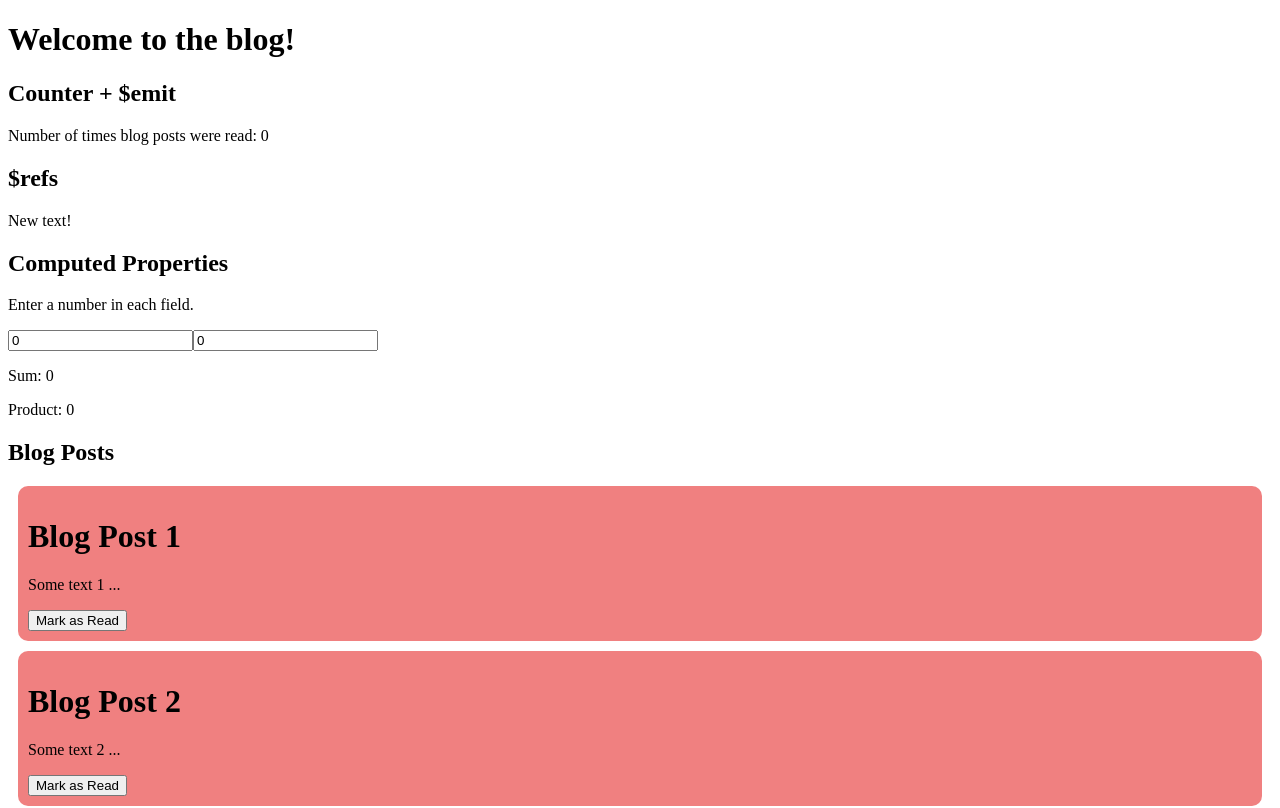
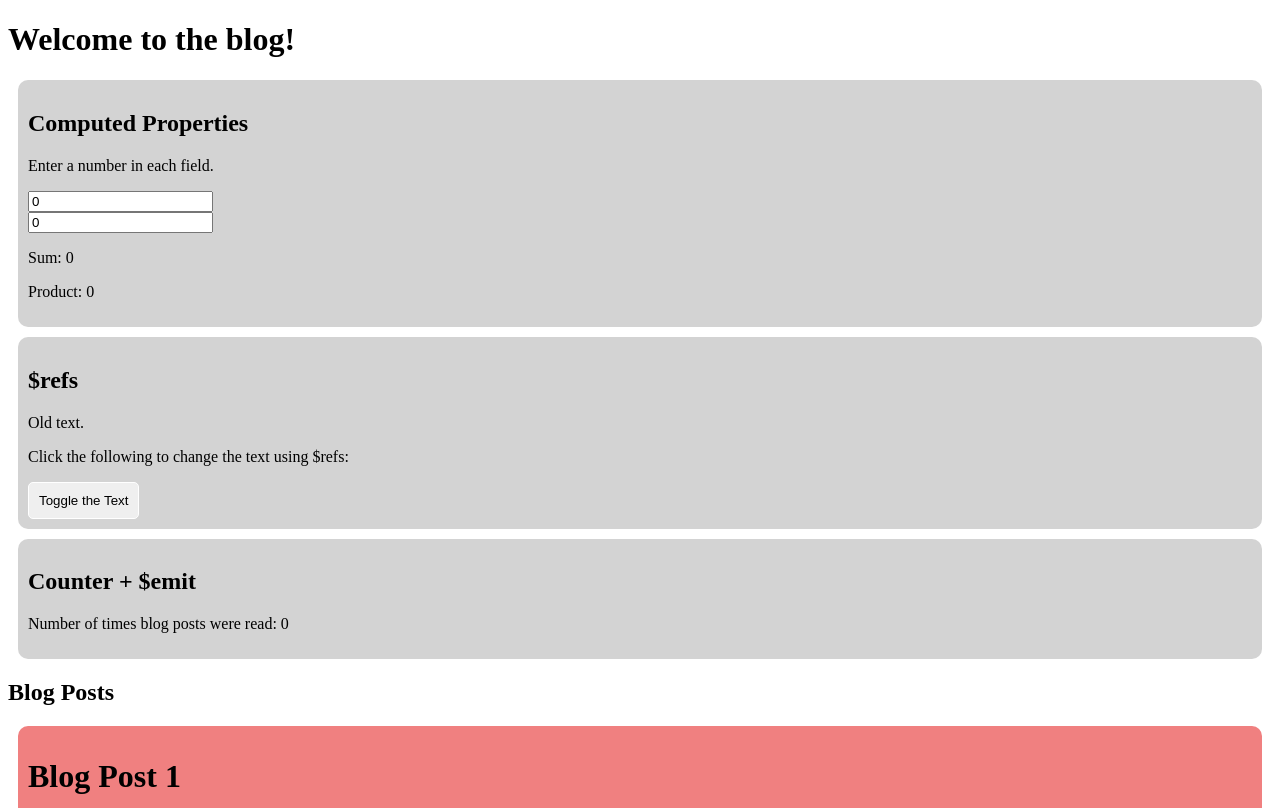
Before and after one commit to jadeleafmoon/vue3-playground, a Vue app: page / in a window 1280 px wide. Shown: the top 808 px of the page. Built offline with nearby package versions, Linux system fonts and the light colour scheme.

Commit message:
feat: organize components

```diff
--- a/src/App.vue
+++ b/src/App.vue
@@ -1,25 +1,37 @@
 <template>
   <h1>Welcome to the blog!</h1>
 
-  <h2>Counter + $emit</h2>
-  <p>Number of times blog posts were read: {{ blogsRead }}</p>
-
-  <h2>$refs</h2>
-  <p ref="myRef">Change this text with $refs</p>
-
+  <div class="experiment">
     <h2>Computed Properties</h2>
     <p>Enter a number in each field.</p>
     <input v-model="num1" type="number"/>
+    <br>
     <input v-model="num2" type="number"/>
     <p>Sum: {{ sum }}</p>
     <p>Product: {{ product }}</p>
+  </div>
 
+  <div class="experiment">
+    <h2>$refs</h2>
+    <p ref="myRef">Old text.</p>
+    <p>Click the following to change the text using $refs:</p>
+    <button @click="toggleText">Toggle the Text</button>
+  </div>
+
+  <div class="experiment">
+    <h2>Counter + $emit</h2>
+    <p>Number of times blog posts were read: {{ blogsRead }}</p>
+  </div>
+
+  <div>
     <h2>Blog Posts</h2>
     <BlogPost
       v-for="blogPost in blogPosts"
       :blogPost="blogPost"
       @handle-mark-as-read="addOne"
     />
+  </div>
+
 </template>
 
 <script>
@@ -51,15 +63,39 @@ export default {
   methods: {
     addOne() {
       this.blogsRead += 1
+    },
+    toggleText() {
+      const currentText = this.$refs.myRef.textContent;
+      if (currentText === "Old text.") {
+        this.$refs.myRef.textContent = "New text!"
+      } else if (currentText === "New text!") {
+        this.$refs.myRef.textContent = "Old text."
+      }
     }
   },
-  mounted() {
-    this.$refs.myRef.textContent = "New text!"
-  }
 
 }
 </script>
 
 <style>
 
+button {
+  border-radius: 5px;
+  padding: 10px 10px;
+  border: 1px solid white;
+}
+
+button:hover {
+  cursor: pointer;
+  background-color: lightcyan;
+}
+
+.experiment {
+  background-color: lightgray;
+  margin: 10px;
+  padding: 10px;
+  border-radius: 10px;
+}
+
+
 </style>
```
Also changed, not shown: 1 other file (tests, documents, lock files or other folders). Lines whose indentation alone changed are shown as unchanged.
